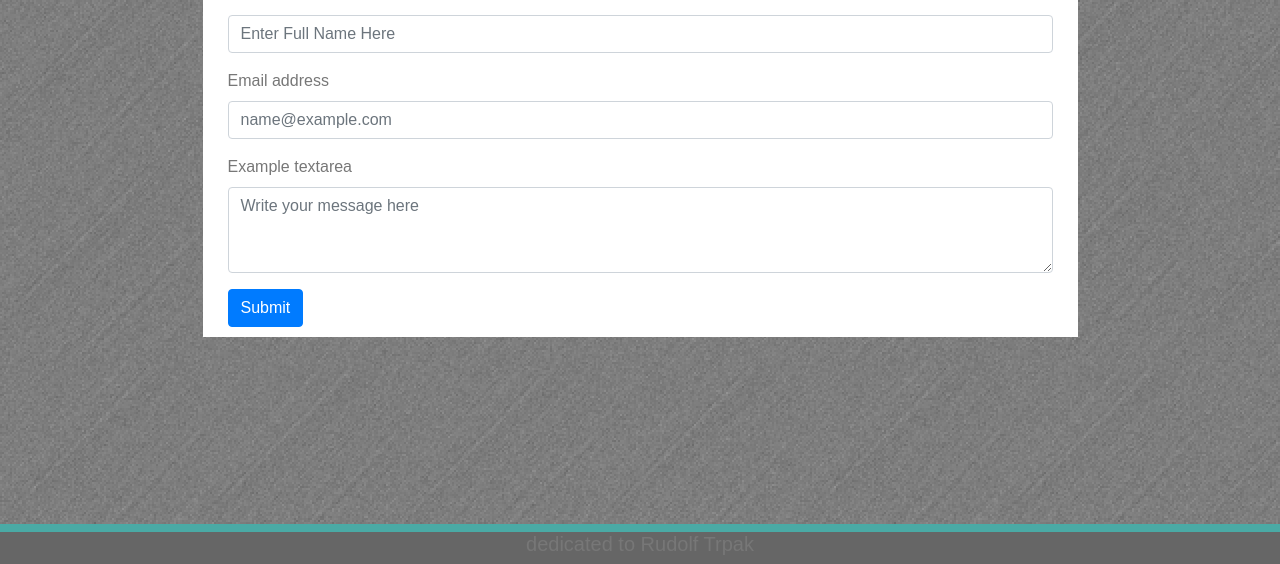
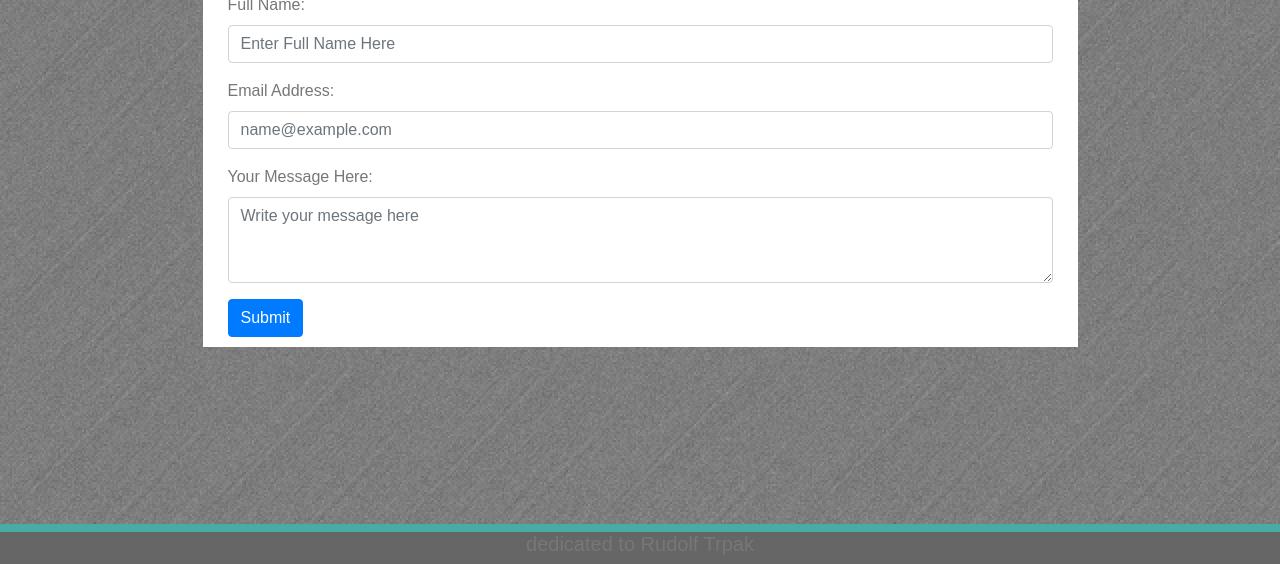
Before and after one commit to mrtrpak/Bootstrap-Portfolio, a plain HTML site: page contact.html in a window 1280 px wide. Shown: the part 236-800 px from the top of the page. Drawn offline with nearby package versions, Linux system fonts and the light colour scheme.

Commit message:
fixed a few things in contact.html

```diff
--- a/assets/style.css
+++ b/assets/style.css
@@ -9,6 +9,7 @@ h1 {
     color: teal;
     border-bottom: 2px solid #777;
     margin: 0;
+    margin-bottom: 10px;
 }
 /* header, navbar, and name css editing */
 header {
--- a/contact.html
+++ b/contact.html
@@ -35,15 +35,15 @@
                 <h1 class="col col-12">Contact</h1>
                 <form class="col col-12">
                     <div class="form-group">
-                        <label for="exampleFormControlInput1">Full Name</label>
+                        <label for="exampleFormControlInput1">Full Name:</label>
                         <input type="text" class="form-control" id="exampleFormControlInput1" placeholder="Enter Full Name Here">
                     </div>
                     <div class="form-group">
-                        <label for="exampleFormControlInput2">Email address</label>
+                        <label for="exampleFormControlInput2">Email Address:</label>
                         <input type="email" class="form-control" id="exampleFormControlInput2" placeholder="name@example.com">
                     </div>
                     <div class="form-group">
-                        <label for="exampleFormControlTextarea1">Example textarea</label>
+                        <label for="exampleFormControlTextarea1">Your Message Here:</label>
                         <textarea class="form-control" id="exampleFormControlTextarea1" rows="3" placeholder="Write your message here"></textarea>
                     </div>
                     <input class="btn btn-primary" type="submit" value="Submit">
@@ -51,7 +51,7 @@
             </div>
         </section>
         <!-- 3rd row (footer) -->
-        <footer class="row align-items-end">
+        <footer class="row">
             <h5 class="col">
                 dedicated to Rudolf Trpak
             </h5>
```
